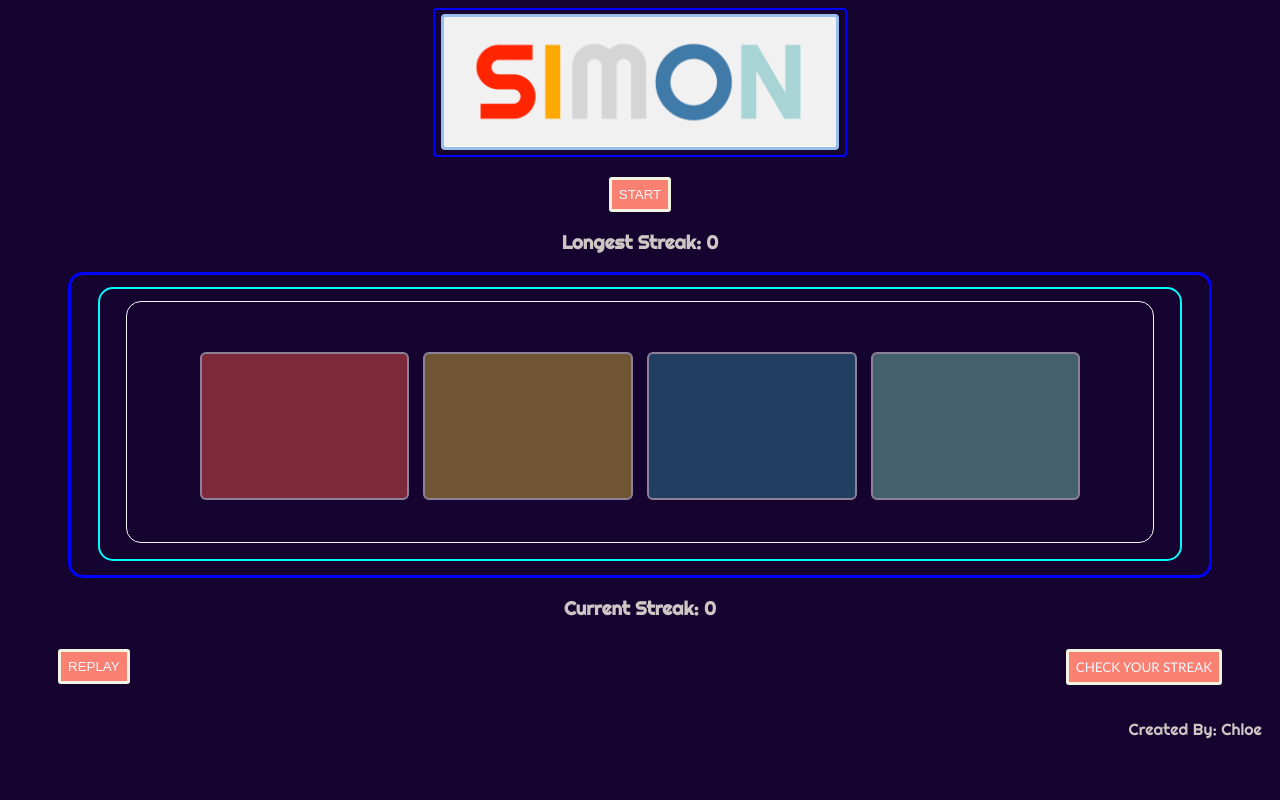
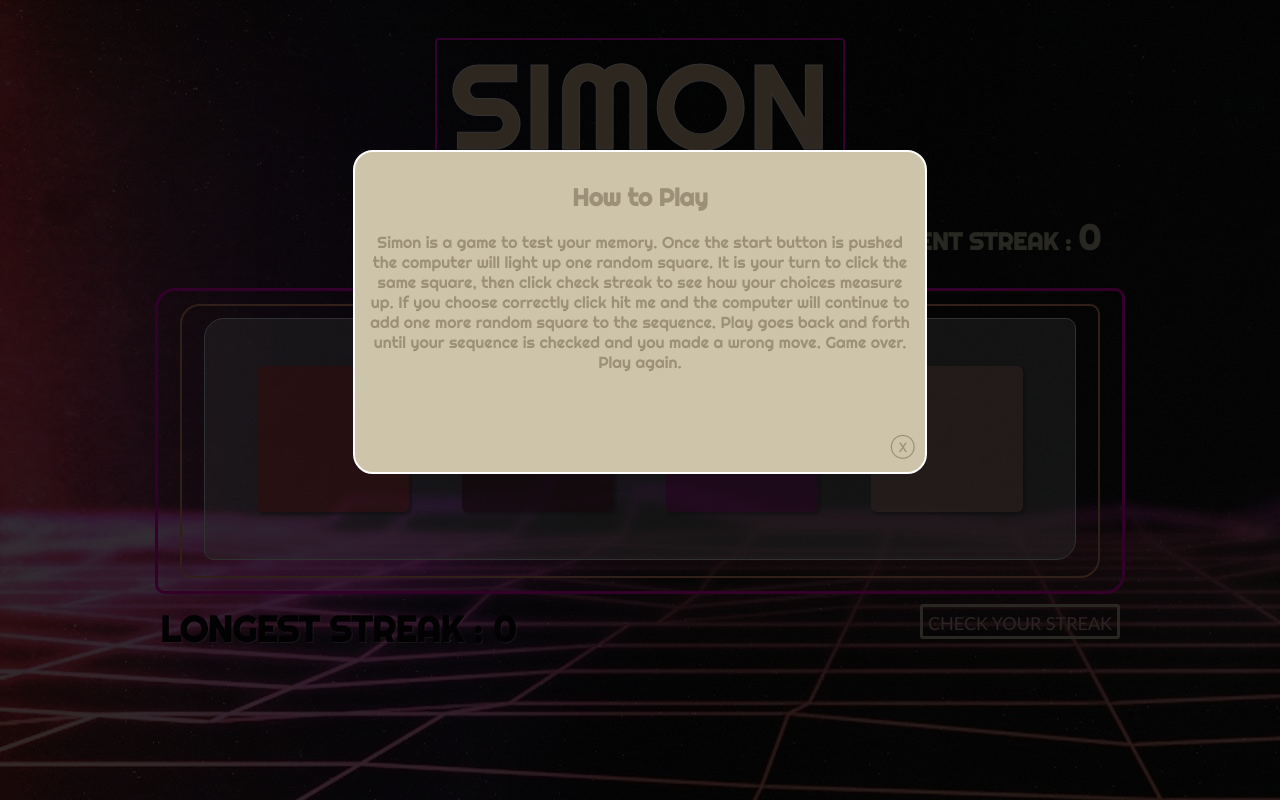
Before and after one commit to imupallnighttoGITsome/Project-1-GA, a plain HTML site: page index.html in a window 1280 px wide. Drawn offline with Linux system fonts and the light colour scheme; no server answers.

Commit message:
MVP FINISHED

```diff
--- a/index.html
+++ b/index.html
@@ -7,6 +7,7 @@
     <link rel="stylesheet" href="style.css">
     <link href="https://fonts.googleapis.com/css2?family=Righteous&display=swap" rel="stylesheet">
     <link href="https://fonts.googleapis.com/css2?family=Roboto:wght@300&display=swap" rel="stylesheet">
+
     <title>SIMON</title>
 </head>
 <body>
@@ -20,16 +21,20 @@
             </div>
         </div>
     </div>
-<div class="img-container">
-    <img src="simon_logo.png" alt="simon-logo">
+    <div class="title-container">
+        <span class="title">SIMON</span>
     </div>
-<div class="game-status">
+    <div class="gameEnd">
         <h1 class="game-over">GAME OVER</h1>
-    <button class="navigation">START</button>
     </div>
-    <h3 class="most-wins">Longest Streak: <span class="highScore">0</span></h3>
 </header>
+
 <main>
+    <div class="current">
+        <button class="pg-buttons" id="start">START</button>
+        <button class="pg-buttons" id="reset">REPLAY</button>
+        <h2 class="running-score">CURRENT STREAK : <span class="score">0</span></h2>
+    </div>
     <div class="container">
         <div class="border">
             <div class="border2">
@@ -40,15 +45,13 @@
             </div>
         </div>
     </div>
-    <h3>Current Streak: <span class="currentScore">0</span></h3>
-    <button class="checker">CHECK YOUR STREAK</button>
 </main>
 <footer>
-    <button class="reset">REPLAY</button><br>
-    <p class="copyright">Created By: Chloe</p>
+    <div class="most">
+        <h2 class="longest-score">LONGEST STREAK : <span class="h-score">0</span></h2>
+        <button class="pg-buttons" id="checker">CHECK YOUR STREAK</button>
+    </div>
 </footer>
-
-
 <script src="app.js"></script>
 </body>
 </html>
--- a/style.css
+++ b/style.css
@@ -1,8 +1,10 @@
 body {
-    background-color: rgb(22, 4, 48);
-    color: rgb(204, 199, 197);
-    font-family: 'Righteous', cursive;;
-    text-align: center;
+    background-image: url('background.jpg');
+    color: rgb(10, 10, 10);
+    display: flex;
+    flex-direction: column;
+    font-family: 'Righteous', cursive;
+
 }
 /*==== HEADER CONTENT =====*/
 #modal {
@@ -17,10 +19,10 @@ body {
 	z-index: 1;
 }
 #modal-textbox {
-	background-color: rgb(255, 242, 206);
-    border: 5px solid rgb(250, 246, 4);
+	background-color: rgb(206, 196, 169);
+    border: 2px solid rgba(255, 254, 254);
 	border-radius: 20px;
-    color: #f5a907;
+    color: #9c9178;
     height: 300px;
     margin: 150px auto;
     padding: 10px;
@@ -31,144 +33,205 @@ body {
 #modal-footer {
     margin-top: 10px;
 }
+
+header {
+    display: flex;
+    flex-direction: column;
+    align-items: center;
+    height: 200px;
+    width: 800;
+}
 a {
-    color:rgb(236, 201, 6);
+    color: #9c9178;
     float: right;
     font-size: 24px;
+    padding-top: 40px;
     text-decoration: none;
 }
-.img-container {
-    border: solid 2px blue;
+.title-container {
+    align-items: center;
+    border: solid 2px rgb(255, 0, 234);
     border-radius: 4px;
-    height: 145px;
-    margin: 0 auto;
-    width:410px;
+    display: flex;
+    height: 130px;
+    justify-content: center;
+    margin-top: 30px;
+    width:406px;
 }
-img {
-    border: solid rgb(152, 191, 236) 3px;
-    border-radius: 4px;
-    height: 130px;
-    margin-top: 4px;
+.title {
+    font-size: 120px;
+    color: #e0c0a1;
+    -webkit-text-stroke: 1px rgb(250, 248, 250);
+
 }
-.navigation {
-    background-color: salmon;
-    border: rgb(245, 244, 226) solid 3px;
+.pointer {
+    height: 50px;
+    background-color: rgb(2, 1, 1);
+    transition: opacity 0.3 ease-in-out;
+    -webkit-transition: opacity 0.3s ease-in-out;
+    -moz-transition: opacity 0.3s ease-in-out;
+    -ms-transition: opacity 0.3s ease-in-out;
+    -o-transition: opacity 0.3s ease-in-out;
+}
+
+#pointer-1 {
+    display: flex;
+    opacity: 1;
+
+}
+.pg-buttons {
+    background: none;
+    border: #c7c6ab solid 3px;
     border-radius: 3px;
-    color:aliceblue;
-    margin-bottom: 0px;
-    margin-top: 20px;
+    color: #c7c6ab;
+    font-family: 'Gill Sans', 'Gill Sans MT', Calibri, 'Trebuchet MS', sans-serif;
+    font-size: 18px;
     opacity: 1;
-    padding: 7px;
+    padding: 5px 5px;
+
 }
 
 
+
 /*==== MAIN CONTENT of GAME =====*/
+main {
+    margin: 0 auto;
+}
+#start {
+    display: grid;
+    grid-column-start: 2;
+    height: 35px;
+    margin-left: 250px;
+    margin-top: 10px;
+    width: 80px;
+}
+.gameEnd {
+    display: flex;
+    flex-direction: row;
+    justify-content: center;
+    margin-top: -40px;
+}
 h1 {
+    display: none;
     font-size: 50px;
-    display: none;
-    padding: 0;
-    margin-bottom: -50px;
+    -webkit-text-stroke: .3px rgb(249, 245, 249);
+
+}
+.current {
+    color: #c7c6ab;
+    display: grid;
+    grid-template-rows: 60px;
+    grid-template-columns: 200px 200px 300px 270px;
+}
+.running-score {
+    line-height: 20px;
+    grid-column-start: 4;
+    grid-column-end: span;
+
+}
+#reset {
+    grid-column-start: 3;
+    height: 35px;
+    margin-left: 30px;
+    margin-top: 30px;
+    opacity: 0;
+    width: 100px;
+}
+.container {
+    align-items: center;
+    border: solid 3px rgb(255, 0, 212);
+    border-radius: 20px 10px;
+    display: flex;
+    flex-direction: column;
+    height: 300px;
+    justify-content: center;
     margin-top: 20px;
 }
-
-.container {
-    border: solid 3px blue;
-    border-radius: 15px;
-    height: 300px;
-    margin: 0 auto;
-    width: 90%;
-}
 .border {
-    border: solid 2px rgb(4, 248, 248);
-    border-radius: 15px;
+    border: solid 2px rgb(247, 159, 124);
+    border-radius: 20px 10px;
+    display: flex;
+    justify-content: center;
     height: 270px;
-    margin: 0 auto;
-    margin-top: 12px;
+    margin: 10px;
     width: 95%;
 }
 .border2 {
+    background-color: rgb(208, 210, 211, 0.4);
     border: solid 1px rgb(243, 245, 248);
-    border-radius: 15px;
+    border-radius: 20px 10px;
+    display: flex;
+    justify-content: space-evenly;
+    align-items: center;
     height: 240px;
-    margin: 0 auto;
     margin-top: 12px;
     width: 95%;
 }
 
 #shape {
-    border: 2px solid white;
     border-radius: 6px;
-    display: inline-block;
     height: 60%;
-    margin: 50px 5px;
-    width: 20%;
+    width: 150px;
+    justify-content: center;
+    opacity: .5;
+    border: 1px solid transparent;
+    box-shadow: 2px 2px 2px 1px rgba(66, 59, 59, 0.993);
+    transition: opacity 0.3 ease-in-out;
+    -webkit-transition: opacity 0.3s ease-in-out;
+    -moz-transition: opacity 0.3s ease-in-out;
+    -ms-transition: opacity 0.3s ease-in-out;
+    -o-transition: opacity 0.3s ease-in-out;
 }
 
 .color-one {
-    background-color: #E64E46;
-    opacity: .5;
-    transition: opacity 0.3 ease-in-out;
-    -webkit-transition: opacity 0.3s ease-in-out;-moz-transition: opacity 0.3s ease-in-out;
-    -ms-transition: opacity 0.3s ease-in-out;
-    -o-transition: opacity 0.3s ease-in-out;
+    background-color: #fc3535;
 
 }
 
 .color-two {
-    background-color: #CAA638;
-    opacity: .5;
-    transition: opacity 0.3 ease-in-out;
-    -webkit-transition: opacity 0.3s ease-in-out;-moz-transition: opacity 0.3s ease-in-out;
-    -ms-transition: opacity 0.3s ease-in-out;
-    -o-transition: opacity 0.3s ease-in-out;
+    background-color: #550818;
 }
 
 .color-three {
-    background-color: #2E7893;
-    opacity: .5;
-    transition: opacity 0.3 ease-in-out;
-    -webkit-transition: opacity 0.3s ease-in-out;-moz-transition: opacity 0.3s ease-in-out;
-    -ms-transition: opacity 0.3s ease-in-out;
-    -o-transition: opacity 0.3s ease-in-out;
+    background-color: #b9019b;
 }
 
 .color-four {
-    background-color: #73BCAA;
-    opacity: .5;
-    transition: opacity 0.3 ease-in-out;
-    -webkit-transition: opacity 0.3s ease-in-out;-moz-transition: opacity 0.3s ease-in-out;
-    -ms-transition: opacity 0.3s ease-in-out;
-    -o-transition: opacity 0.3s ease-in-out;
+    background-color: #f3aaa0;
+}
+.score {
+    font-size: 35px;
+}
+.most {
+    display: grid;
+    font-size: 24px;
+    grid-template-rows: 60px;
+    grid-template-columns: 40px 400px 600px;
+    -webkit-text-stroke: .1px rgb(247, 1, 247);
+    text-shadow: 1px 1px rgba(253, 252, 252, 0.3);
+
+}
+.longest-score {
+    line-height: 10px;
+    grid-column-start: 2;
+
+}
+
+
+#checker {
+    display: grid;
+    grid-column-start: 3;
+    height: 35px;
+    margin: 10px 0 0 360px;
+    width: 200px;
 }
 
 /*==== FOOTER CONTENT
-.color-one.light {
-    opacity: 1;
-}=====*/
-.checker {
-    background-color: salmon;
-    border: rgb(245, 244, 226) solid 3px;
-    border-radius: 3px;
-    color:aliceblue;
-    float: right;
-    font-family: 'Gill Sans', 'Gill Sans MT', Calibri, 'Trebuchet MS', sans-serif;
-    margin: 10px;
-    margin-right: 50px;
-    padding: 7px;
+=====*/
+
+footer {
+    margin: 0 auto;
+}
+#pointer-2 {
 
 }
-.reset {
-    background-color: salmon;
-    border: rgb(245, 244, 226) solid 3px;
-    border-radius: 3px;
-    color:aliceblue;
-    float: left;
-    margin: 10px;
-    margin-left: 50px;
-    padding: 7px;
-}
-p {
-    margin-right: 10px;
-    margin-top: 60px;
-    text-align: right;
-}
```
Also changed, not shown: app.js (+26 -77 lines), background.jpg (added). Lines whose indentation alone changed are shown as unchanged.
